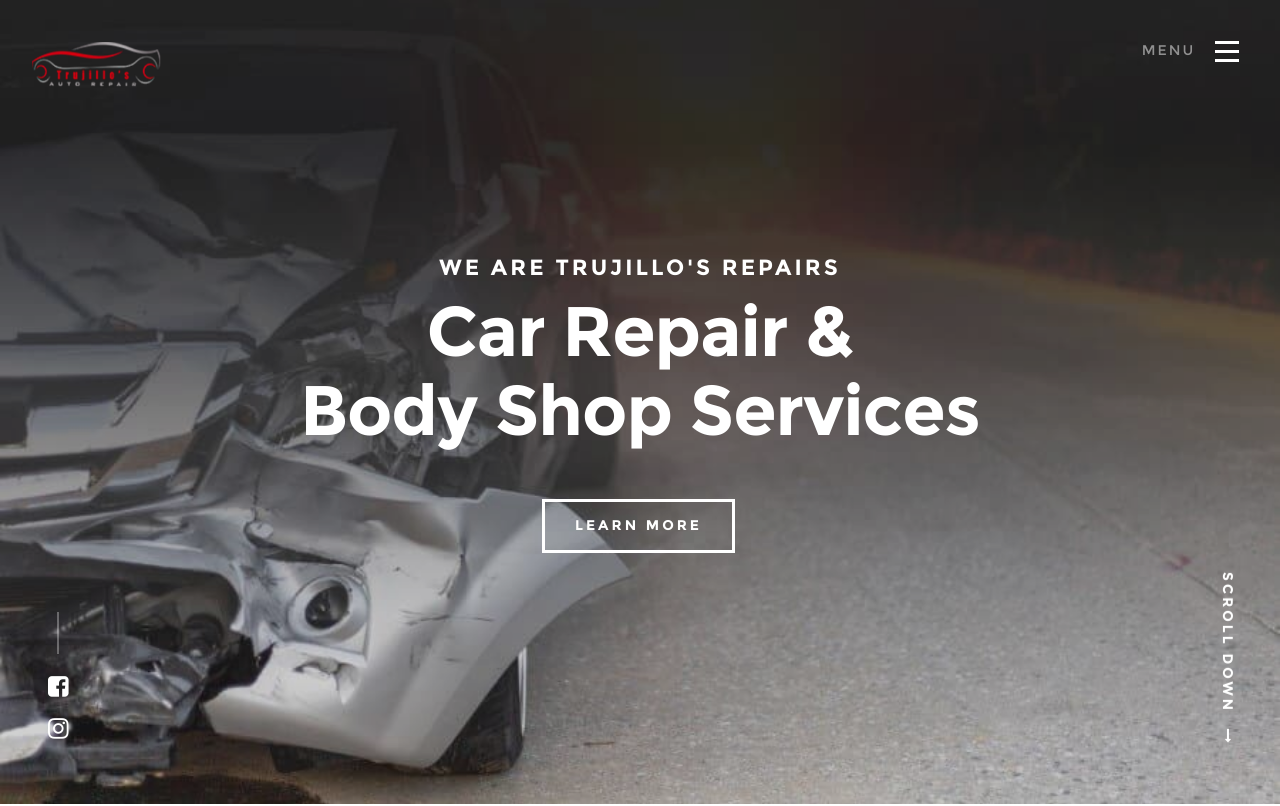
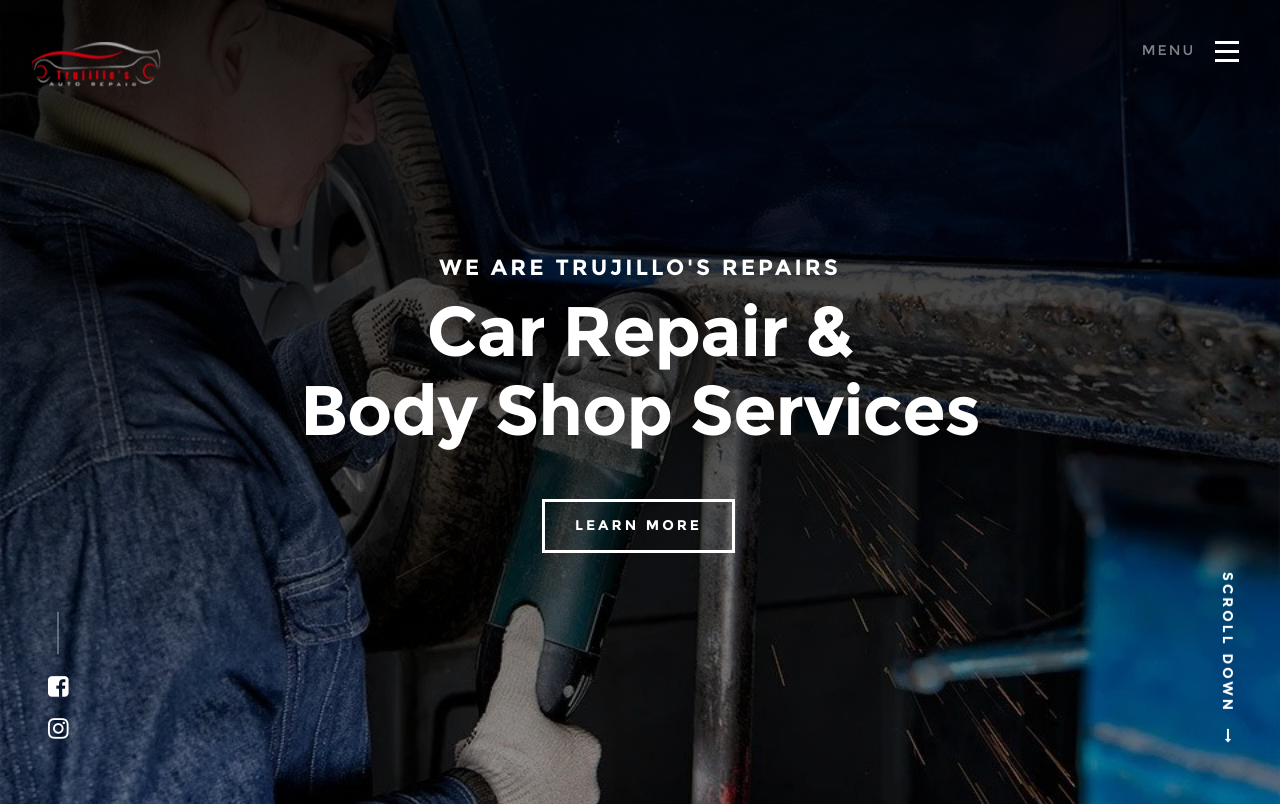
Before and after one commit to julioarhernandez/trujillosrepairs, an Eleventy site: page src/index.njk in a window 1280 px wide. Shown: the top 806 px of the page. Built offline with nearby package versions, Linux system fonts and the light colour scheme; Eleventy itself is replaced by a stand-in of ours; files that its build step writes are made by us from their sources; files whose address does not match are found by name.

Commit message:
Replace image cover

```diff
--- a/src/_data/home/home.json
+++ b/src/_data/home/home.json
@@ -4,7 +4,7 @@
     "title": "Repair Auto Body Shop | Miami auto body shop repair services"
   },
   "header": {
-    "backgroundImage": "/assets/images/home-slider.jpg",
+    "backgroundImage": "/assets/images/trujillos-repairs-home.jpg",
     "button": {
       "href": "#about",
       "text": "Learn More"
--- a/src/assets/css/main.css
+++ b/src/assets/css/main.css
@@ -1557,8 +1557,8 @@
   left: 0;
   width: 100%;
   height: 100%;
-  opacity: .2;
-  background-color: #19191b;
+  background: #000000;
+  background: linear-gradient(rgba(0, 0, 0, 0.9), rgba(0, 0, 0,  0.4));
 }
 
 .home-content-table {
```
Also changed, not shown: .eleventy.js, src/assets/images/trujillos-repairs-home.jpg (added).
